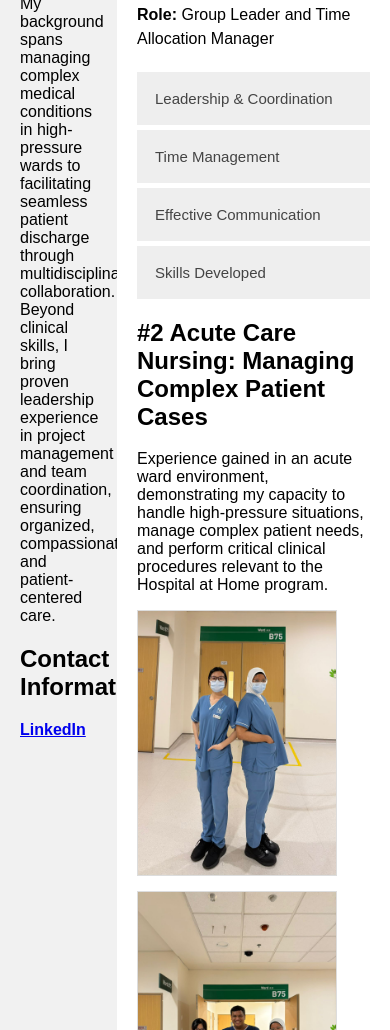
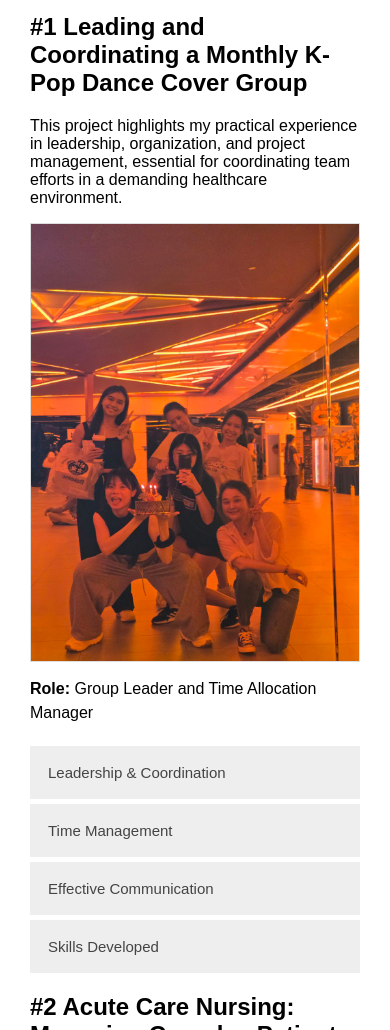
Before and after one commit to XinLiann99/Charlotte-s-Portfolio, a plain HTML site: page index.html in a window 390 px wide. Shown: the part 970-2000 px from the top of the page. Drawn offline with Linux system fonts and the light colour scheme.

Commit message:
styles.css update 3
Refactor CSS for improved layout and responsiveness.
Update styles for layout and responsiveness

```diff
--- a/styles.css
+++ b/styles.css
@@ -1,76 +1,72 @@
+/* Ensure proper sizing */
+* {
+  box-sizing: border-box;
+}
+
+body {
+  font-family: Arial, Helvetica, sans-serif;
+  margin: 0; /* Remove default body margin */
+}
+
+/* --- HEADER AND NAVBAR STYLES --- */
+
 .header {
   padding: 80px;
-  /* some padding */
   text-align: center;
-  /* center the text */
   background: #1abc9c;
-  /* green background */
   color: white;
-  /* white text color */
 }
 
-/* Increase the font size of the <h1> element */
 .header h1 {
   font-size: 40px;
 }
 
-/* Style the top navigation bar */
 .navbar {
   overflow: hidden;
-  /* Hide overflow */
   background-color: #333;
-  /* Dark background color */
 }
 
-/* Style the navigation bar links */
 .navbar a {
   float: left;
-  /* Make sure that the links stay side-by-side */
   display: block;
-  /* Change the display to block, for responsive reasons (see below) */
   color: white;
-  /* White text color */
   text-align: center;
-  /* Center the text */
   padding: 20px 20px;
-  /* Add some padding */
   text-decoration: none;
-  /* Remove underline */
 }
 
-/* Right-aligned link */
 .navbar a.right {
   float: right;
-  /* Float a link to the right */
 }
 
-/* Change color on hover/mouse-over */
 .navbar a:hover {
   background-color: #ddd;
-  /* Grey background color */
   color: black;
-  /* Black text color */
 }
 
-/* Ensure proper sizing */
-* {
-  box-sizing: border-box;
-}
-/* --- EXISTING LAYOUT CSS (Kept for Context) --- */
+
+/* --- DESKTOP LAYOUT (LARGE SCREENS) --- */
+
 .wrapper {
-  display: flex;
-  width: 100%;
+    /* Center the entire content block and give it a wide max width */
+    /* THIS IS THE CORE OF THE DESKTOP LAYOUT FIX */
+    display: grid;
+    max-width: 1200px; /* Increased max width for desktop */
+    margin: 0 auto; /* Center the wrapper */
+    gap: 30px; /* Space between the side and main content */
+    padding: 20px;
+
+    /* Define the two-column grid: 1 part for the sidebar, 3 parts for the main content */
+    grid-template-columns: 1fr 3fr;
 }
 
-.row {
-  width: 30%;
-  min-height: 100vh;
+.row { /* Sidebar container */
     background-color: #f1f1f1;
     padding: 20px;
+    min-height: 100%;
 }
 
-.main {
-  width: 70%;
+.main { /* Main content container */
     background-color: white;
     padding: 20px;
 }
@@ -79,77 +75,114 @@
   width: 100%;
 }
 
-/* --- YOUR REQUESTED CSS STYLES --- */
+/* --- PROFILE IMAGE STYLES --- */
 
-/* 1. Profile pic -> normal profile pic size */
 .profile-pic {
-  /* Set a fixed container size (usually a square) */
   width: 150px;
   height: 150px;
   margin-top: 10px;
   margin-bottom: 10px;
 }
 
-/* Target the image INSIDE the profile-pic container */
 .profile-pic img {
-  /* Ensure the image fills the container */
   width: 100%;
   height: 100%;
-
-  /* Prevent distortion and crop the image to fit */
   object-fit: cover;
-
-  /* Make it circular */
   border-radius: 50%;
-  /* Optional: Add a subtle border */
   border: 3px solid #333;
 }
 
-/* Style the LinkedIn link to be outside the circle */
 .profile-pic a {
-  display: block; /* Make the link take up its own line */
+  display: block;
   text-align: center;
   margin-top: 12px;
-  text-decoration: none; /* Remove underline */
-  color: #0077b5; /* LinkedIn's color for a professional touch */
+  text-decoration: none;
+  color: #0077b5;
+}
+
+/* --- PROJECT IMAGES (DESKTOP DEFAULT) --- */
+
+/* Targets ALL images directly inside .main, including the single image in P1/P3 */
+.main img {
+    /* Set a reasonable maximum size for the desktop view */
+    max-width: 350px; /* Adjusted to a slightly larger max-width for better desktop display */
+    width: 100%; /* Ensure it's responsive within its container */
+    height: auto;
+    display: block;
+    margin: 15px 0;
+    border: 1px solid #ddd;
+}
+
+/* Style for the project role line */
+.main p:last-of-type {
+  margin-top: 15px;
+  line-height: 1.5;
+}
+
+/* --- SIDE-BY-SIDE IMAGE LAYOUT FOR PROJECT #2 (REQUIRES HTML WRAPPER) --- */
+
+.image-gallery-two-col {
+    display: flex;
+    gap: 20px; /* Spacing between the images */
+    margin: 15px 0;
+    /* This Flex container will automatically manage the two images inside */
+}
+
+/* Target the images inside the new gallery wrapper to ensure equal width */
+.image-gallery-two-col img {
+    flex: 1;
+    max-width: 50%; /* Each image takes up half the container width on desktop */
+    height: auto;
+    margin: 0; /* Remove margin from the general image style */
 }
 
 
-/* 2. The prog1.jpg -> landscape (letter size) */
-/* Target the project image directly in the .main section */
-.main img {
-  /* The landscape standard size is approximately 4:3 or 16:9 aspect ratio. */
-  /* This example uses a common size suitable for web viewing. */
-  width: 100%; /* Make it fill the 70% width of the .main container */
-  max-width: 200px; /* Optional: Prevent it from getting too large on huge screens */
-  height: auto; /* IMPORTANT: Maintain the image's original aspect ratio */
-  display: block; /* Remove any inline spacing issues */
-  margin: 15px 0; /* Add some space above and below the image */
-  border: 1px solid #ddd; /* Subtle border for clean separation */
+/* --- MOBILE RESPONSIVENESS (BREAKPOINT: 768px) --- */
+
+/* Adjusts display for screens 768px wide or smaller (most tablets and phones) */
+@media screen and (max-width: 768px) {
+
+    /* 1. Stack the Main Columns */
+    .wrapper {
+        grid-template-columns: 1fr; /* Switches to a single column */
+        max-width: 100%;
+        padding: 10px;
+        gap: 0;
     }
 
-/* Style for the project role line to keep elements aligned */
-.main p:last-of-type {
-  margin-top: 15px; /* Add a bit of space below the image */
-  line-height: 1.5;
+    .row { /* Sidebar */
+        min-height: auto;
+        padding-bottom: 0;
     }
 
-/* Responsive layout - when the screen is less than 700px wide, make the two columns stack on top of each other instead of next to each other */
-@media screen and (max-width: 700px) {
-  .row {
-    flex-direction: column;
+    /* 2. Make All Project Images Fully Responsive */
+    .main img {
+        width: 100%; /* Makes the image use the full width of the main content area */
+        max-width: 100%; /* Ensures images don't exceed the screen width */
     }
+
+    /* 3. Stack the Side-by-Side Images */
+    .image-gallery-two-col {
+        flex-direction: column; /* Stacks the images vertically */
+        gap: 10px;
+    }
+
+    /* Ensure stacked images are full width */
+    .image-gallery-two-col img {
+        width: 100%;
+        max-width: 100%; /* Overrides the 50% max-width for mobile view */
     }
 
     /* Responsive layout - when the screen is less than 400px wide, make the navigation links stack on top of each other instead of next to each other */
-@media screen and (max-width: 400px) {
     .navbar a {
         float: none;
         width: 100%;
     }
 }
 
-/* BASIC ACCORDION CSS */
+
+/* --- ACCORDION AND FOOTER STYLES --- */
+
 .accordion {
   background-color: #eee;
   color: #444;
@@ -164,25 +197,20 @@
   margin-top: 5px;
 }
 
-/* Add a background color to the button if it is clicked */
 .active, .accordion:hover {
   background-color: #ccc;
 }
 
-/* Initially hide the panel, which is required for the script to work properly */
 .panel {
   padding: 0 18px;
   background-color: white;
-  display: none; /* Crucial: This hides the panel by default */
+  display: none;
   overflow: hidden;
 }
 
 
 .footer {
   padding: 20px;
-  /* Some padding */
   text-align: center;
-  /* Center text*/
   background: #ddd;
-  /* Grey background */
 }
```
Lines whose indentation alone changed are shown as unchanged.
